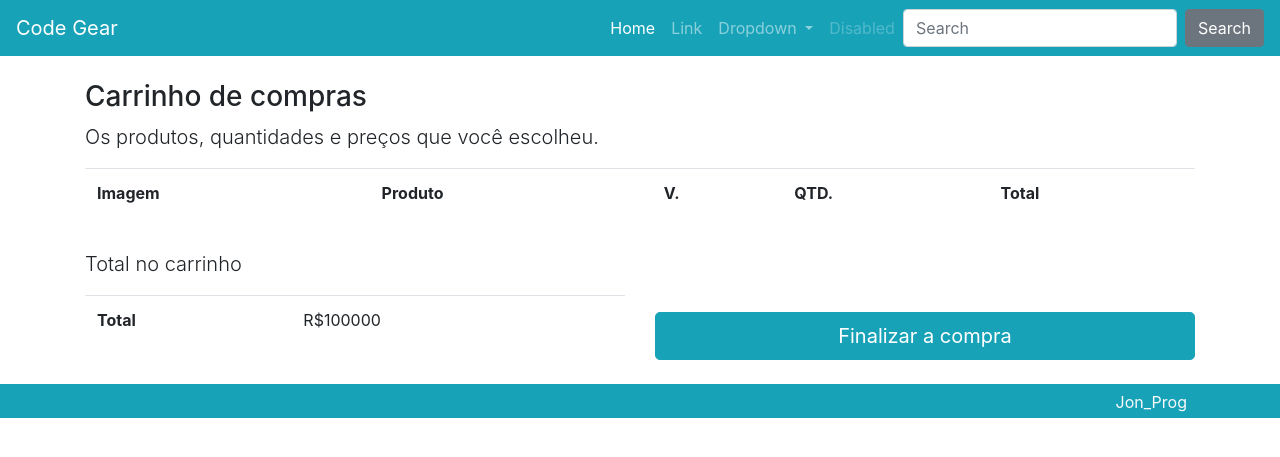
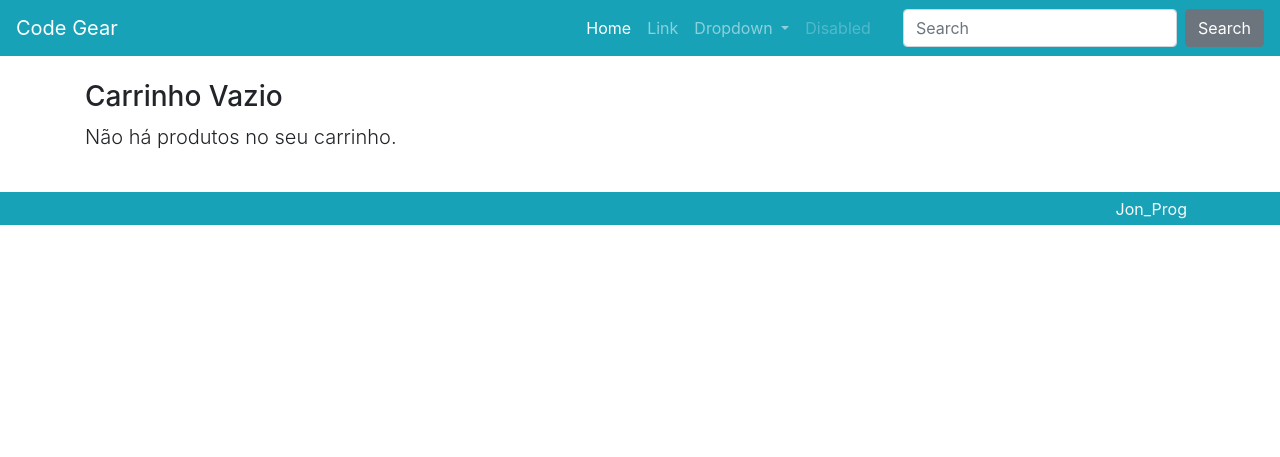
Before and after one commit to JonProg/Code-Gear, a Django app: page /carrinho/ in a window 1280 px wide. Shown: the top 457 px of the page. Run offline with Django 4.2, Linux system fonts and the light colour scheme; lists and menus that the app fills with data are empty; some libraries are stand-ins or nearby versions.

Commit message:
add templates in apps

```diff
--- /dev/null
+++ b/pedido/template/pedido/pagar.html
@@ -0,0 +1 @@
+{% extends 'base.html' %}
--- /dev/null
+++ b/pedido/template/pedido/salvarpedido.html
@@ -0,0 +1 @@
+{% extends 'base.html' %}
--- a/pedido/urls.py
+++ b/pedido/urls.py
@@ -5,6 +5,6 @@ app_name = 'pedido'
 
 urlpatterns = [
     path('', views.Pagar.as_view(), name='pagar'),
-    path('fecharpedido/', views.FecharPedido.as_view(), name='fecharpedido'),
+    path('salvarpedido/', views.SalvarPedido.as_view(), name='salvarpedido'),
     path('detalhe/<int:id>', views.Detalhe.as_view(), name='detalhe'),
 ]
--- a/pedido/views.py
+++ b/pedido/views.py
@@ -5,7 +5,7 @@ from django.views import View
 class Pagar(View):
     pass
 
-class FecharPedido(View):
+class SalvarPedido(View):
     pass
 
 class Detalhe(DetailView):
--- a/produto/templates/produto/carrinho.html
+++ b/produto/templates/produto/carrinho.html
@@ -3,6 +3,7 @@
 {% load static %}
 {% block conteudo %}
 
+{% if carrinho %}
     <div class="row mt-3">
         <div class="col">
             <h3>Carrinho de compras</h3>
@@ -27,7 +28,7 @@
                                 <a href="{% url 'produto:detalhe' item.slug %}">
                                     {{ item.produto_nome }}
                                 </a>
-                                <a class="ml-3" href="{% url 'produto:removecarrinho' %}?vid={{ item.variacao_id }}">
+                                <a class="ml-3" href="{% url 'produto:removerdocarrinho' %}?vid={{ item.variacao_id }}">
                                     <i class="fas fa-times-circle text-danger" aria-hidden="true"></i>
                                 </a>
                             </td>
@@ -64,7 +65,7 @@
                 <table class="table">
                     <tr>
                         <td class="font-weight-bold">Total</td>
-                        <td>R$100000</td>
+                        <td>{{ carrinho|cart_total|formata_preco }}</td>
                     </tr>
                 </table>
             </div>
@@ -76,4 +77,14 @@
         </div>
     </div>
 
+{% else %}
+
+<div class="row mt-3">
+    <div class="col">
+        <h3>Carrinho Vazio</h3>
+        <p class="lead">Não há produtos no seu carrinho.</p>
+    </div>
+</div>
+{% endif %}
+
 {% endblock conteudo %}
--- /dev/null
+++ b/produto/templates/produto/finalizar.html
@@ -0,0 +1 @@
+{% extends 'base.html' %}
--- a/produto/urls.py
+++ b/produto/urls.py
@@ -7,8 +7,8 @@ urlpatterns = [
     path('', views.ListaProdutos.as_view(), name="lista"),
     path('produto/<slug:slug>/', views.DetalheProduto.as_view(), name="detalhe"),
     path('add_carrinho/', views.AddCarrinho.as_view(), name="addcarrinho"),
-    path('remove_carrinho/', views.RemoveCarrinho.as_view(), name="removecarrinho"),
+    path('removerdocarrinho/', views.RemoveCarrinho.as_view(), name="removerdocarrinho"),
     path('carrinho/', views.Carrinho.as_view(), name="carrinho"),
-    path('finalizar/', views.Finalizar.as_view(), name="finalizar"),
+    path('resumocompra/', views.ResumoCompra.as_view(), name="resumocompra"),
 
 ]
--- a/produto/views.py
+++ b/produto/views.py
@@ -93,7 +93,7 @@ class AddCarrinho(View):
 
         messages.success(
             self.request,
-            f'Produto {produto_nome}{variacao_nome} adicionado ao seu'
+            f'Produto {produto_nome} {variacao_nome} adicionado ao seu '
             f'carrinho {carrinho[variacao_id]["quantidade"]}x.'
         )
 
@@ -107,7 +107,7 @@ class RemoveCarrinho(View):
             resolve_url('produto:lista')
         )
 
-        variacao_id =self.request.GET.get('vid')
+        variacao_id = self.request.GET.get('vid')
 
         if not variacao_id:
             return redirect(http_referer)
@@ -120,13 +120,13 @@ class RemoveCarrinho(View):
 
         produto = self.request.session['carrinho'][variacao_id]
 
-        messages.success(
+        messages.info(
             self.request,
             f'Produto {produto["produto_nome"]} {produto["variacao_nome"]} '
-            'removido do seu carrinho'
+            f'removido do seu carrinho'
         )
 
-        del produto
+        del self.request.session['carrinho'][variacao_id]
         self.request.session.save()
         return redirect(http_referer)
 
@@ -138,5 +138,5 @@ class Carrinho(ListView):
             }
         return render(self.request, 'produto/carrinho.html', context)
 
-class Finalizar(View):
+class ResumoCompra(View):
     pass
--- a/templates/base.html
+++ b/templates/base.html
@@ -9,6 +9,7 @@
 <body>
     {% include 'partials/_nav.html' %}
     <main class="container mt-4 mb-4">
+        {% include 'partials/_messages.html' %}
         {% block conteudo %}{% endblock conteudo %}
     </main>
 
--- a/templates/partials/_nav.html
+++ b/templates/partials/_nav.html
@@ -30,18 +30,18 @@
             <li class="nav-item">
                 <a class="nav-link disabled" href="#">Disabled</a>
             </li>
-            {% if request.session.carrinho %}
             <li class="nav-item">
                 <a class="nav-link nav-cart-link active" href="{% url 'produto:carrinho' %}">
-                    <span class="nav-cart-count mr-1">
-                        <strong>{{ request.session.carrinho | qtd_total}}x</strong>
-                    </span>
+                    {% if request.session.carrinho %}
+                        <span class="nav-cart-count mr-1">
+                            <strong>{{ request.session.carrinho | qtd_total}}x</strong>
+                        </span>
+                    {% endif %}
                     <span class="nav-cart-icon mr-2">
                         <i class="fas fa-shopping-cart"></i>
                     </span>
                 </a>
             </li>
-            {% endif %}
         </ul>
         <form class="form-inline my-2 my-lg-0">
             <input class="form-control mr-sm-2" type="search" placeholder="Search" aria-label="Search">
```
Also changed, not shown: produto/templatetags/filters.py (+7 -3 lines), utils/functions.py (+11 -0 lines), db.sqlite3, pedido/template/pedido/detalhe.html (added), perfil/forms.py (added), perfil/templates/perfil/criar.html (added).
